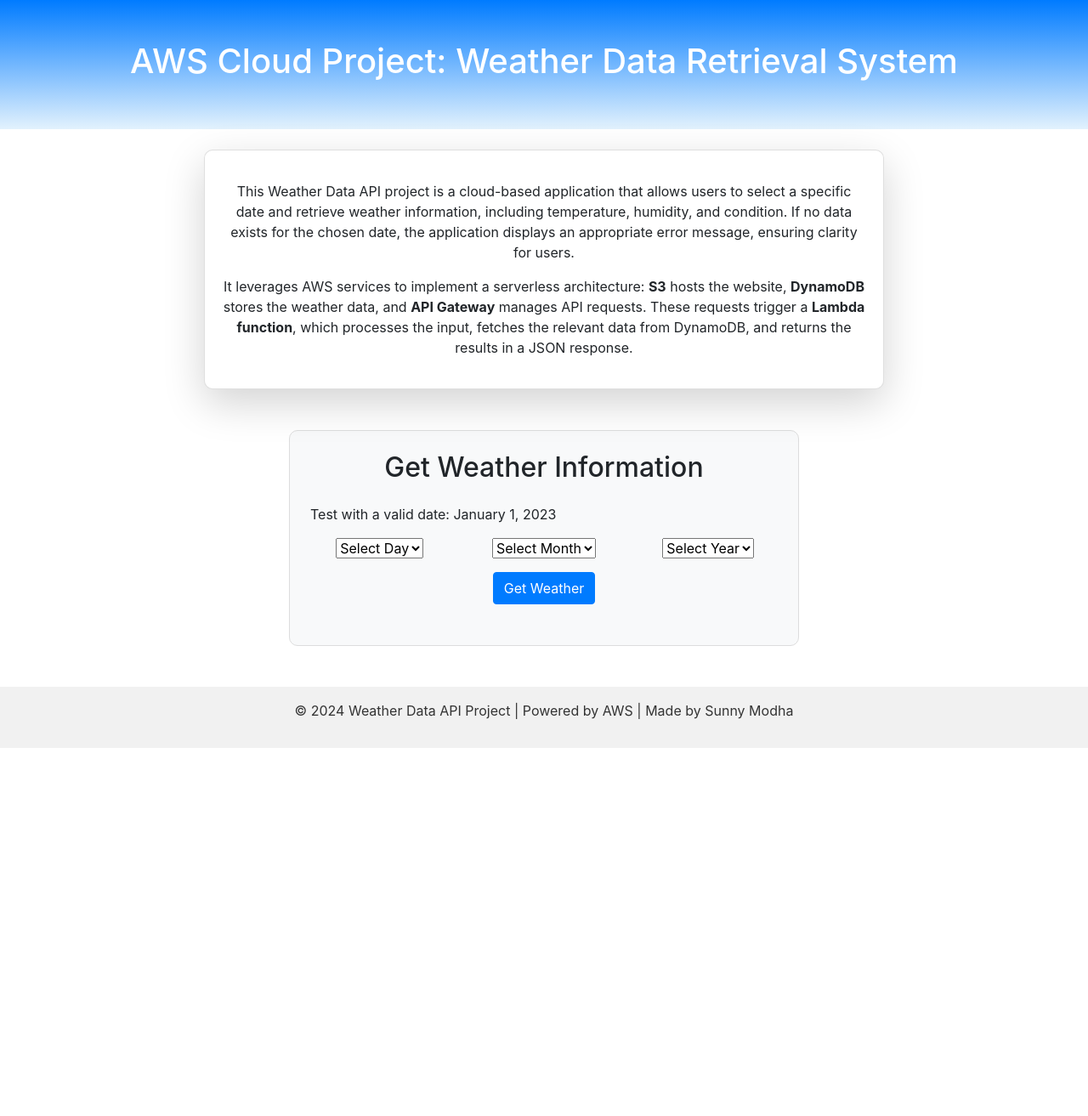
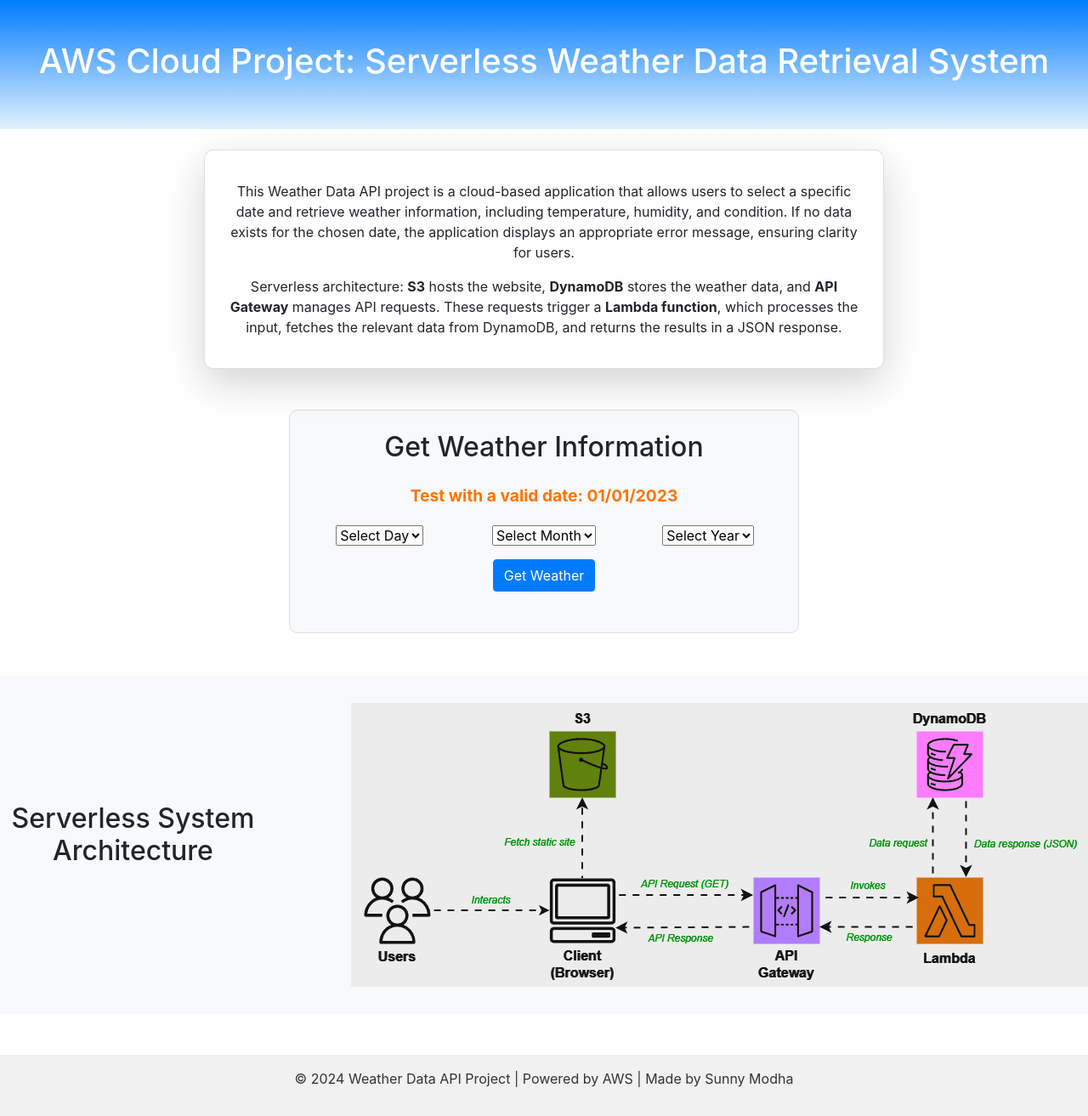
Before and after one commit to smodha26/DailyNewsEmail-APIs, a Flask app: page / in a window 1280 px wide. Shown: the whole page at 85% size. Before the commit the page ends 880 px from the top, so only its background shows below. Run offline with Flask 3, Linux system fonts and the light colour scheme; some libraries are stand-ins or nearby versions.

Commit message:
UI + Architecture GIF

```diff
--- a/templates/home.html
+++ b/templates/home.html
@@ -16,6 +16,15 @@
             border: 1px solid #ddd;
             border-radius: 10px;
         }
+        .form-container p {
+            font-size: 1.2rem;
+            font-weight: bold;
+            text-align: center;
+            color: #ff7300;
+            margin-top: 10px;
+            margin-bottom: 20px;
+        }
+
         footer {
             background: #f1f1f1;
             color: #333;
@@ -26,12 +35,30 @@
             position: relative;
             display: block;
         }
+        .gif-container {
+            display: flex;
+            justify-content: center;
+            align-items: center;
+            padding: 2rem 0;
+            background: #f8f9fa;
+            text-align: center;
+            margin-top: 50px;
+        }
+        .gif-container img {
+            max-width: 100%;
+            height: auto;
+            display: block;
+        }
+        .gif-container h2 {
+            margin-right: 100px;
+        }
+
     </style>
 </head>
 <body>
     <!-- Hero Section -->
     <section class="hero-section text-center">
-        <h1>AWS Cloud Project: Weather Data Retrieval System</h1>
+        <h1>AWS Cloud Project: Serverless Weather Data Retrieval System</h1>
     </section>
 
     <!-- Instruction Card -->
@@ -41,7 +68,7 @@
                 This Weather Data API project is a cloud-based application that allows users to select a specific date and retrieve weather information, including temperature, humidity, and condition. If no data exists for the chosen date, the application displays an appropriate error message, ensuring clarity for users.
             </p>
             <p class="text-center mt-3">
-                It leverages AWS services to implement a serverless architecture: <strong>S3</strong> hosts the website, <strong>DynamoDB</strong> stores the weather data, and <strong>API Gateway</strong> manages API requests. These requests trigger a <strong>Lambda function</strong>, which processes the input, fetches the relevant data from DynamoDB, and returns the results in a JSON response.
+                Serverless architecture: <strong>S3</strong> hosts the website, <strong>DynamoDB</strong> stores the weather data, and <strong>API Gateway</strong> manages API requests. These requests trigger a <strong>Lambda function</strong>, which processes the input, fetches the relevant data from DynamoDB, and returns the results in a JSON response.
             </p>
         </div>
     </div>
@@ -50,7 +77,7 @@
     <div class="form-container mt-5 p-4" style="max-width: 600px; margin: 0 auto;">
         <h2 class="text-center mb-4">Get Weather Information</h2>
         <p>
-            Test with a valid date: January 1, 2023
+            Test with a valid date: 01/01/2023
         </p>
         <form id="weatherForm" class="text-center">
             <div class="row mb-3">
@@ -65,7 +92,15 @@
                         <option value="1">January</option>
                         <option value="2">February</option>
                         <option value="3">March</option>
-                        <!-- Other months -->
+                        <option value="4">April</option>
+                        <option value="5">May</option>
+                        <option value="6">June</option>
+                        <option value="7">July</option>
+                        <option value="8">August</option>
+                        <option value="9">September</option>
+                        <option value="10">October</option>
+                        <option value="11">November</option>
+                        <option value="12">December</option>
                     </select>
                 </div>
                 <div class="col">
@@ -81,6 +116,13 @@
         <div id="errorMessage" class="text-danger mt-3" style="display: none;"></div>
         <div id="weatherResult" class="mt-4"></div>
     </div>
+
+    <!-- Centered GIF Section -->
+    <div class="gif-container">
+        <h2 class="text-center mb-4">Serverless System Architecture</h2>
+        <img src="{{ url_for('static', filename='awsdata.gif') }}" alt="Loading animation">
+    </div>
+
 
     <!-- Footer -->
     <footer class="text-center mt-5">
```
Also changed, not shown: static/awsdata.gif (added).
